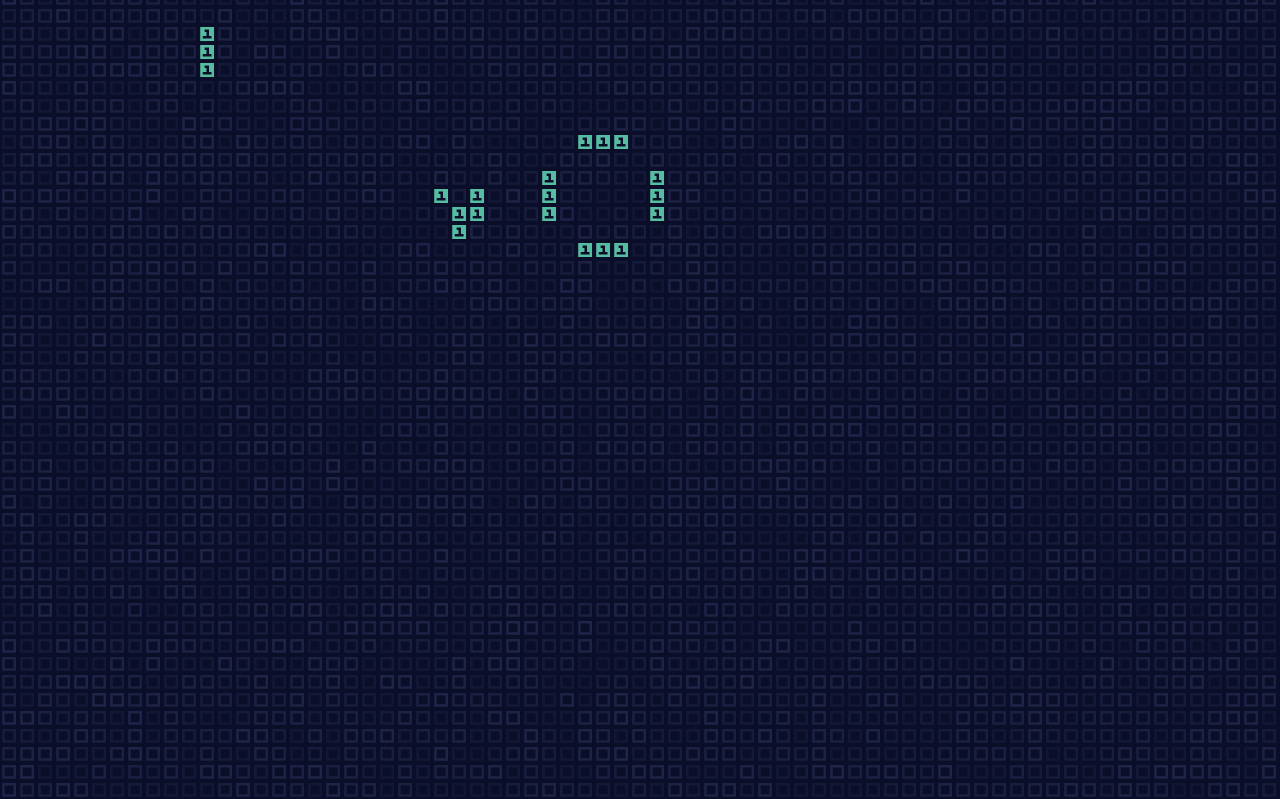
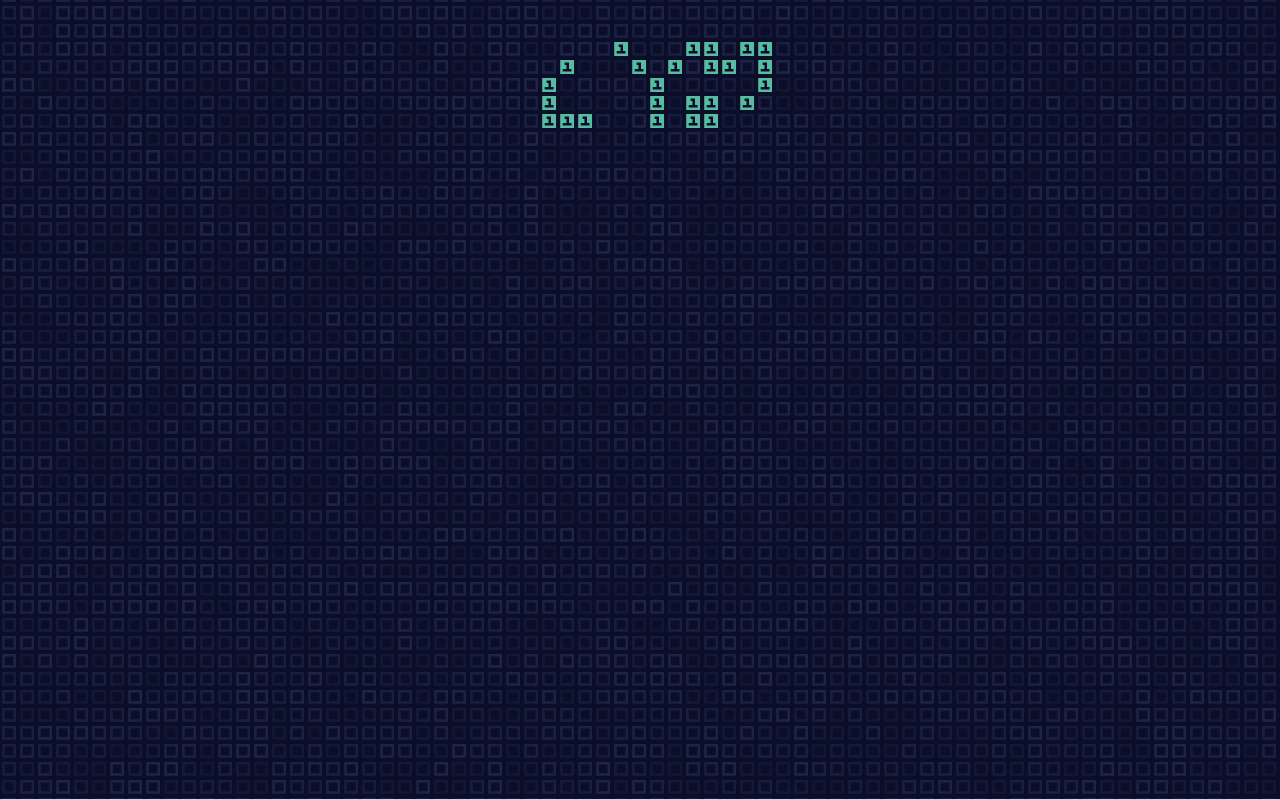
Before and after one commit to binjection/landing, a plain HTML site: page index.html in a window 1280 px wide. Shown: the top 799 px of the page. Drawn offline with nearby package versions, Linux system fonts and the light colour scheme.

Commit message:
Experimenting with random life generators.
+ RandomCartridge implementation.

```diff
--- a/index.html
+++ b/index.html
@@ -12,6 +12,7 @@
     <script src="scripts/sprites.js"></script>
     <script src="scripts/navigation.js"></script>
     <script src="scripts/screen.js"></script>
+    <script src="scripts/life/algorithms.js"></script>
     <script src="scripts/life.js"></script>
     <script src="scripts/main.js"></script>
   </body>
--- a/scripts/life.js
+++ b/scripts/life.js
@@ -10,6 +10,21 @@ class Cartridge {
 
       callback(x, y);
     }
+  }
+}
+
+class RandomCartridge extends Cartridge {
+  constructor(count, maxRow, maxCol) {
+    var coordinates = []
+
+    for (let i = 0; i < count; i++) {
+      let x = randInt(0, maxCol-1);
+      let y = randInt(0, maxRow-1);
+
+      coordinates = coordinates.concat(randLife(x, y));
+    }
+
+    super(coordinates);
   }
 }
 
--- /dev/null
+++ b/scripts/life/algorithms.js
@@ -0,0 +1,33 @@
+function randLife(x, y) {
+  switch (randInt(0, 9)) {
+  case 1, 2, 3, 4, 5, 6, 7:
+    return glider(x, y);
+  case 8, 9:
+    return acorn(x, y);
+  default:
+    return [];
+  }
+}
+
+function glider(x, y) {
+  return [
+    [x, y+2],
+    [x+1, y],
+    [x+1, y+2],
+    [x+2, y+1],
+    [x+2, y+2],
+  ];
+}
+
+function acorn(x, y) {
+  return [
+    [x, y],
+    [x+1, y],
+    [x+2, y],
+    [x+4, y],
+    [x+5, y],
+    [x+4, y+1],
+    [x+5, y+1],
+    [x+5, y+2]
+  ];
+}
--- a/scripts/main.js
+++ b/scripts/main.js
@@ -4,21 +4,7 @@ $(function() {
     screen.themify(sprite);
 
     var life = new Life(screen);
-    var cartridge = new Cartridge([
-      [10, 3],
-      [11, 3],
-      [12, 3],
-      [20, 8],
-      [21, 8],
-      [22, 8],
-      [22, 7],
-      [21, 6],
-      [32, 11],
-      [33, 11],
-      [34, 11],
-      [35, 11],
-      [32, 12],
-    ]);
+    var cartridge = new RandomCartridge(50, screen.rows / 2, screen.cols / 2);
 
     setTimeout(() => {
       life.insert(cartridge);
--- a/scripts/random.js
+++ b/scripts/random.js
@@ -1,3 +1,7 @@
 function rand(min, max) {
   return Math.random() * (max - min) + min;
 }
+
+function randInt(min, max) {
+  return Math.ceil(rand(min, max));
+}
--- a/scripts/screen.js
+++ b/scripts/screen.js
@@ -54,7 +54,7 @@ class CanvasScreen {
 class HoveringCanvasScreen extends CanvasScreen {
   constructor($document, $elem, unit) {
     super($document, $elem, unit);
-    this.resizeCanvas($document.width() + 200, $document.height() * 2);
+    this.resizeCanvas($document.width() + 200, $document.height() * 3);
     this.$elem = $elem;
   }
 
--- a/styles/screen.less
+++ b/styles/screen.less
@@ -26,7 +26,7 @@ body {
 
 #screen.ready {
   animation-name: scroll;
-  animation-duration: 5s;
+  animation-duration: 10s;
   animation-iteration-count: 1;
   animation-timing-function: ease-in-out;
   opacity: 1;
@@ -36,9 +36,12 @@ body {
 @keyframes scroll {
   0% {
     opacity: 0;
-    top: -100%;
+    top: -200%;
   }
-  50% {
+  10% {
+    opacity: 0;
+  }
+  30% {
     opacity: 1;
   }
   100% {
```
